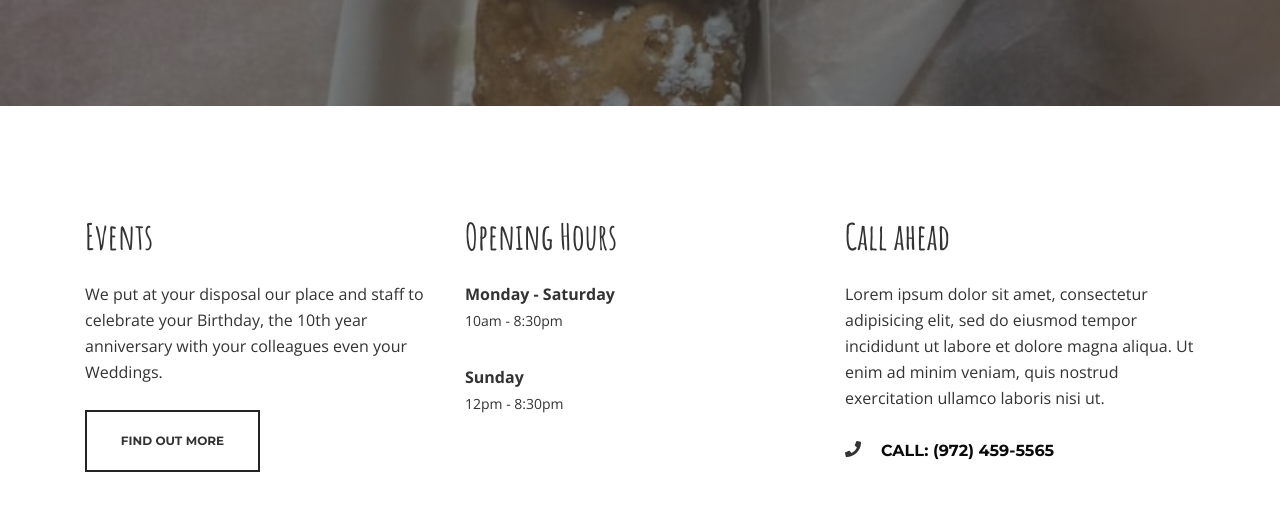
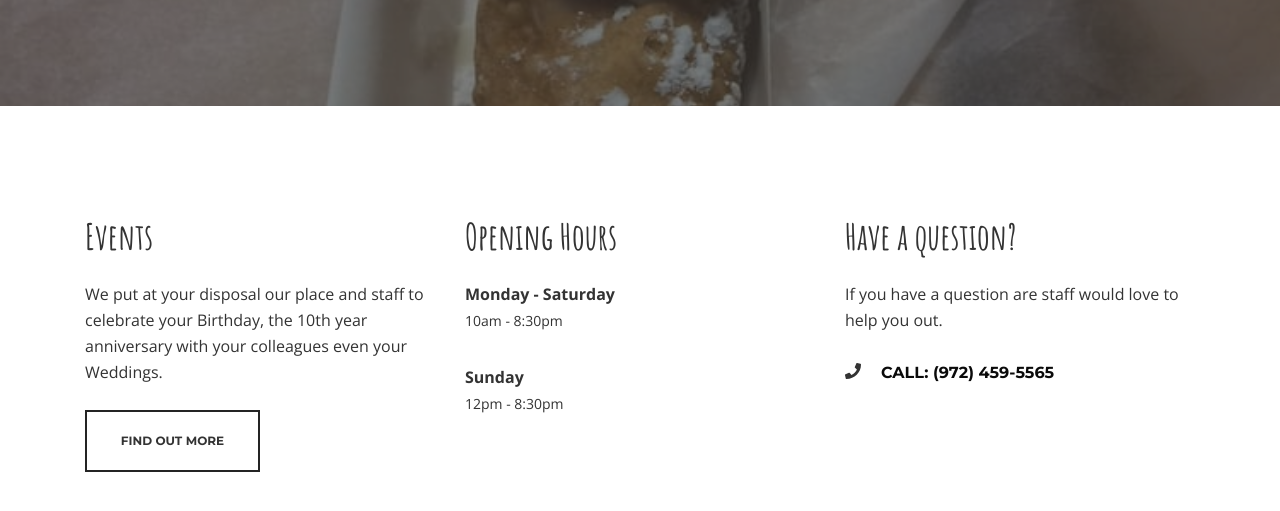
Before and after one commit to thetrebelcc/Minchello, a plain HTML site: page index.html in a window 1280 px wide. Shown: the part 4727-5238 px from the top of the page. Drawn offline with nearby package versions, Linux system fonts and the light colour scheme; files whose address does not match are found by name.

Commit message:
added changes to contact

```diff
--- a/index.html
+++ b/index.html
@@ -606,9 +606,9 @@ we have hundreds of top-rated dessert recipes to satisfy your taste buds.</p>
 					<div class="col-md-4">
 						<div class="col-wrapper">
 							<div class="title-block">
-								<h2 class="title-block__title--reservation"> Call ahead
+								<h2 class="title-block__title--reservation"> Have a question?
 								</h2>
-								<p >Lorem ipsum dolor sit amet, consectetur adipisicing elit, sed do eiusmod tempor incididunt ut labore et dolore magna aliqua. Ut enim ad minim veniam, quis nostrud exercitation ullamco laboris nisi ut.</p>
+								<p>If you have a question are staff would love to help you out.  </p>
 							</div>
 							<div class="ph-iconbox--phone clearfix">
 								<div class="ph-iconbox--phone__icon-wrapper clearfix">
```
